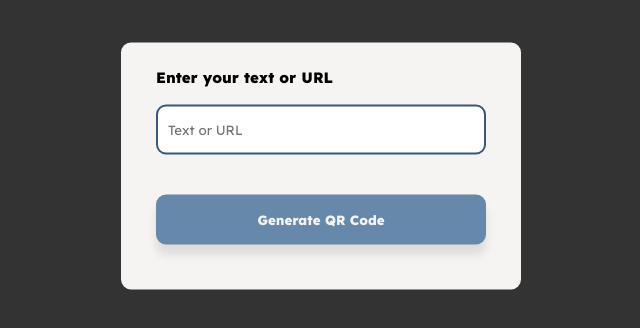
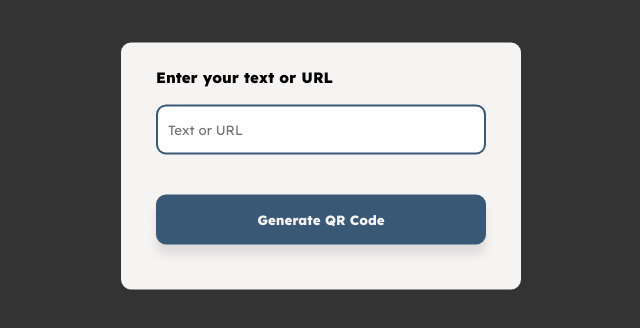
Before and after one commit to Reis567/qr-gen, a plain HTML site: page index.html in a window 1280 px wide. In both pictures the pointer is over the button "Generate QR Code". Shown: the part 234-562 px from the top of the page, without its empty margins (319-959 px from the left). Drawn offline with Linux system fonts and the light colour scheme.

Commit message:
button hover

```diff
--- a/style.css
+++ b/style.css
@@ -107,3 +107,8 @@ body{
     margin: 20px 0;
     font-weight: 700;
 }
+
+.container button:hover{
+    background: var(--blue-hg);
+    transition: .5s ease-in-out;
+}
```
